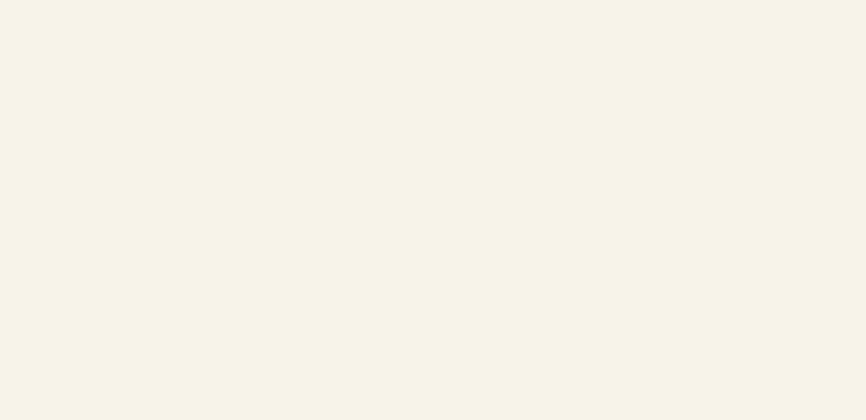
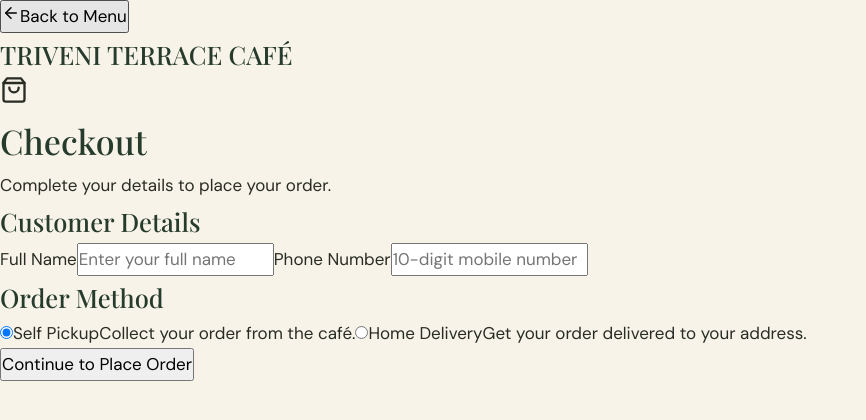
Before and after one commit to sharmasaurabh8170-debug/triveni-terrace-cafe, a React (Vite) app: page /checkout in a window 1280 px wide. Before the commit this address had no page. Shown: the top 420 px of the page, without its empty margins (0-866 px from the left). Built offline with nearby package versions, Linux system fonts and the light colour scheme; a web font is replaced by a local one.

Commit message:
checkout button

```diff
--- a/src/App.jsx
+++ b/src/App.jsx
@@ -17,6 +17,7 @@ import ForgotPassword from './pages/ForgotPassword.jsx';
 import ResetPassword from './pages/ResetPassword.jsx';
 import Reservation from './pages/Reservation.jsx';
 import AdminDashboard from './pages/AdminDashboard.jsx';
+import Checkout from './pages/Checkout.jsx';
 
 import './styles/global.css';
 import './styles/responsive.css';
@@ -145,6 +146,8 @@ export default function App() {
             <Route path="/reset-password" element={<ResetPassword />} />
             <Route path="/reservation" element={<Reservation />} />
             <Route path="/admin" element={<AdminDashboard />} />
+            <Route path="/checkout" element={<Checkout />} />
+
         </Routes>
     );
 }
--- /dev/null
+++ b/src/pages/Checkout.jsx
@@ -0,0 +1,145 @@
+import { useState } from 'react';
+import { useNavigate } from 'react-router-dom';
+import { ArrowLeft, ShoppingBag } from 'lucide-react';
+
+import { supabase } from '../lib/supabaseClient';
+import '../styles/auth.css';
+
+export default function Checkout() {
+    const navigate = useNavigate();
+
+    const [orderType, setOrderType] = useState('pickup');
+    const [loading, setLoading] = useState(false);
+
+    const [form, setForm] = useState({
+        fullName: '',
+        phone: '',
+        address: ''
+    });
+
+    const handleChange = (e) => {
+        setForm({
+            ...form,
+            [e.target.name]: e.target.value
+        });
+    };
+
+    const handleSubmit = async (e) => {
+        e.preventDefault();
+
+        const { data: { user } } = await supabase.auth.getUser();
+
+        if (!user) {
+            navigate('/login');
+            return;
+        }
+
+        alert('Checkout form is ready. Next we will connect it to the Supabase orders database.');
+    };
+
+    return (
+        <div className="checkout-page">
+
+            <header className="checkout-header">
+                <button onClick={() => navigate('/')}>
+                    <ArrowLeft size={18} />
+                    Back to Menu
+                </button>
+
+                <h2>TRIVENI TERRACE CAFÉ</h2>
+            </header>
+
+            <main className="checkout-container">
+
+                <div className="checkout-heading">
+                    <ShoppingBag size={28} />
+                    <h1>Checkout</h1>
+                    <p>Complete your details to place your order.</p>
+                </div>
+
+                <form onSubmit={handleSubmit}>
+
+                    <section className="checkout-card">
+
+                        <h2>Customer Details</h2>
+
+                        <label>Full Name</label>
+                        <input
+                            type="text"
+                            name="fullName"
+                            value={form.fullName}
+                            onChange={handleChange}
+                            placeholder="Enter your full name"
+                            required
+                        />
+
+                        <label>Phone Number</label>
+                        <input
+                            type="tel"
+                            name="phone"
+                            value={form.phone}
+                            onChange={handleChange}
+                            placeholder="10-digit mobile number"
+                            pattern="[0-9]{10}"
+                            required
+                        />
+
+                    </section>
+
+                    <section className="checkout-card">
+
+                        <h2>Order Method</h2>
+
+                        <label className="order-option">
+                            <input
+                                type="radio"
+                                name="orderType"
+                                value="pickup"
+                                checked={orderType === 'pickup'}
+                                onChange={(e) => setOrderType(e.target.value)}
+                            />
+                            Self Pickup
+                            <span>Collect your order from the café.</span>
+                        </label>
+
+                        <label className="order-option">
+                            <input
+                                type="radio"
+                                name="orderType"
+                                value="delivery"
+                                checked={orderType === 'delivery'}
+                                onChange={(e) => setOrderType(e.target.value)}
+                            />
+                            Home Delivery
+                            <span>Get your order delivered to your address.</span>
+                        </label>
+
+                        {orderType === 'delivery' && (
+                            <>
+                                <label>Delivery Address</label>
+                                <textarea
+                                    name="address"
+                                    value={form.address}
+                                    onChange={handleChange}
+                                    placeholder="Enter your complete delivery address"
+                                    required
+                                />
+                            </>
+                        )}
+
+                    </section>
+
+                    <button
+                        type="submit"
+                        className="checkout-place-button"
+                        disabled={loading}
+                    >
+                        {loading ? 'Processing...' : 'Continue to Place Order'}
+                    </button>
+
+                </form>
+
+            </main>
+        </div>
+    );
+}
```
